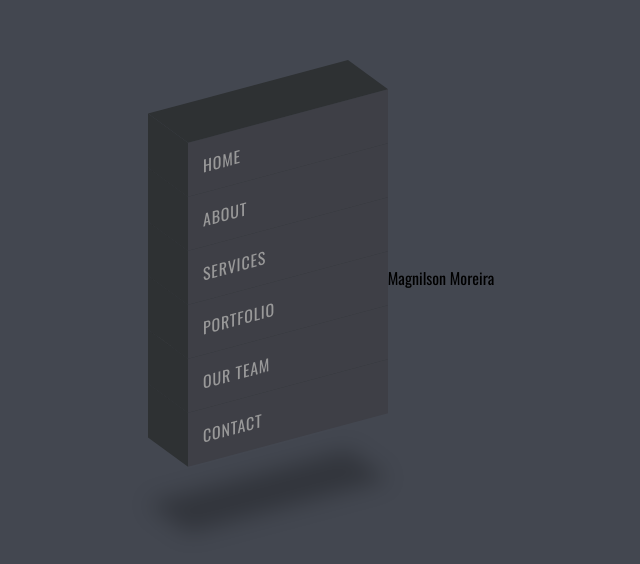
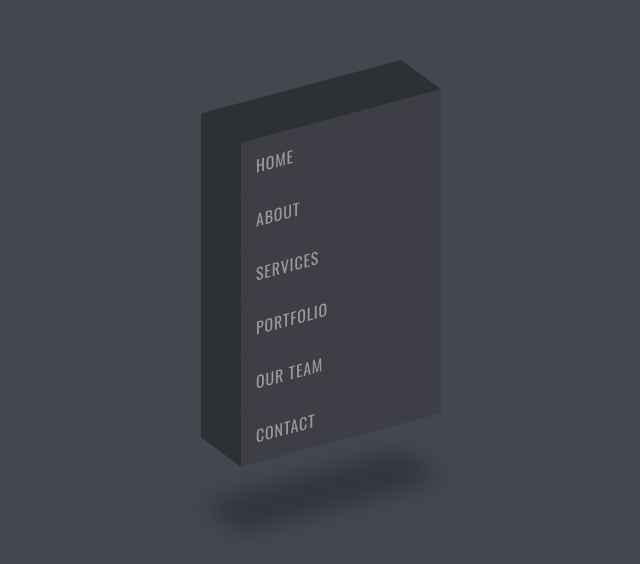
Before and after one commit to BMrnice/CSS-Isometric-Menu, a plain HTML site: page Index.html in a window 1280 px wide. Shown: the part 122-686 px from the top of the page, without its empty margins (299-939 px from the left). Drawn offline with nearby package versions, Linux system fonts and the light colour scheme.

Commit message:
Update Index.html

```diff
--- a/Index.html
+++ b/Index.html
@@ -16,10 +16,7 @@
         <li style="--i:2;" id="gay"><a href="poni.html">Our Team</a></li>
         <li style="--i:1;"><a href="#">Contact</a></li>
     </ul>
-    <footer>
-        <p>
-            Magnilson Moreira
-        </p>
+
 </footer>
 </body>
 </html>
```
